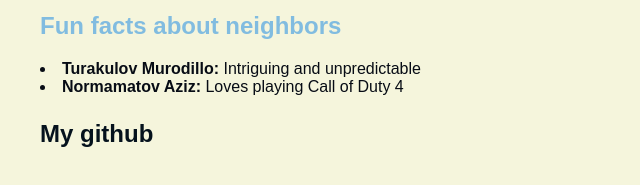
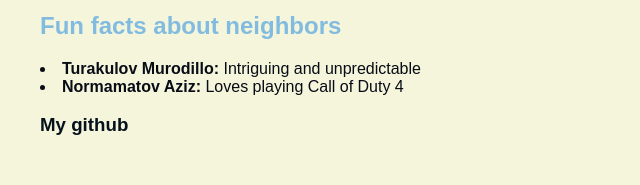
Before and after one commit to amirkushakov/amirkushakov.github.io, a plain HTML site: page index.html in a window 1280 px wide. Shown: the part 869-1054 px from the top of the page, without its empty margins (0-640 px from the left). Drawn offline with Linux system fonts and the light colour scheme.

Commit message:
Update index.html

```diff
--- a/index.html
+++ b/index.html
@@ -44,5 +44,5 @@
             <li><b>Normamatov Aziz: </b>Loves playing Call of Duty 4</li>
 
         </ui>
-        <h2><p><a href="https://amirkushakov.github.io/">My github</p></a></h2>
+        <h3><p><a href="https://amirkushakov.github.io/">My github</p></a></h3>
     </body>
```
